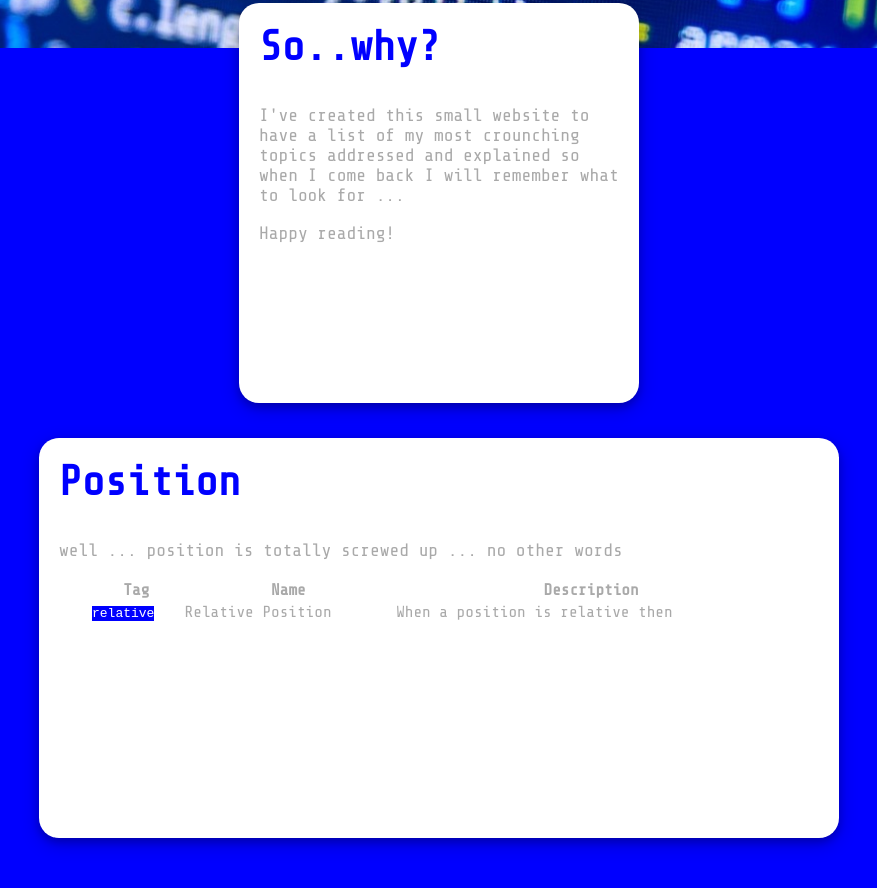
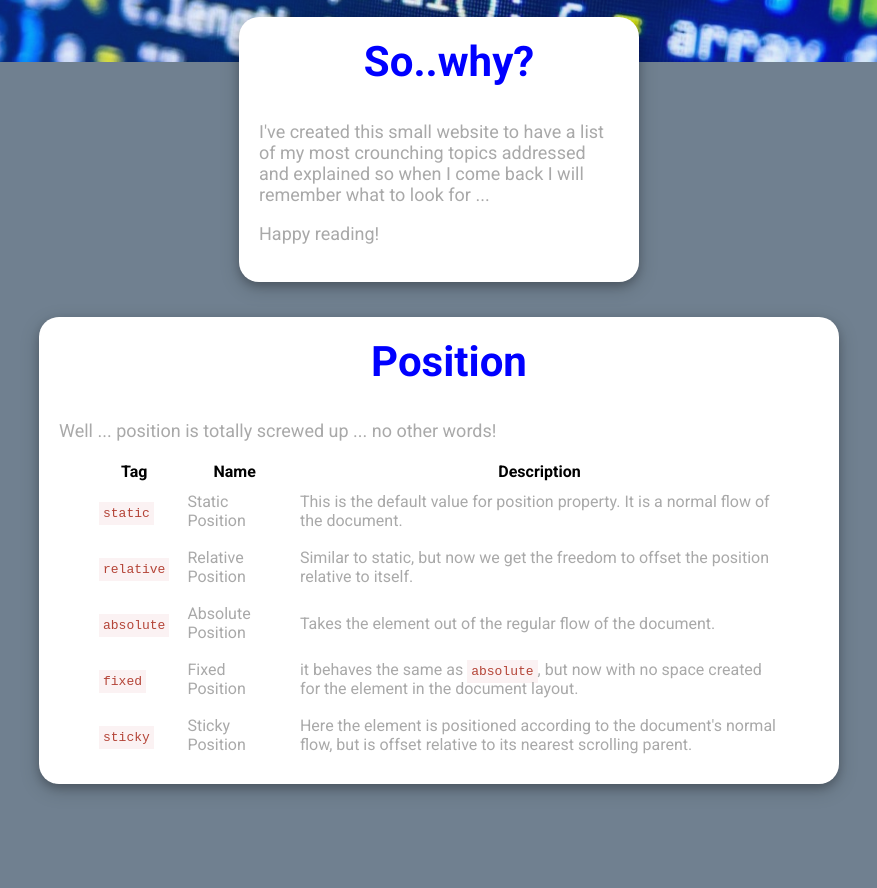
Before and after one commit to cerve86/Codeacademy, a plain HTML site: page html-css-cheatsheet-starting/index.html in a window 1280 px wide. Shown: the part 560-1448 px from the top of the page, without its empty margins (201-1078 px from the left). Drawn offline with nearby package versions, Linux system fonts and the light colour scheme.

Commit message:
refined website

```diff
--- a/html-css-cheatsheet-starting/index.html
+++ b/html-css-cheatsheet-starting/index.html
@@ -8,6 +8,7 @@
     <link rel="preconnect" href="https://fonts.gstatic.com" crossorigin>
     <link href="https://fonts.googleapis.com/css2?family=Share+Tech+Mono&display=swap" rel="stylesheet">
     <title>My HTML cheatsheet</title>
+    <link rel="preconnect" href="https://fonts.googleapis.com"><link rel="preconnect" href="https://fonts.gstatic.com" crossorigin><link href="https://fonts.googleapis.com/css2?family=Roboto:wght@400;700;900&display=swap" rel="stylesheet">
     <link rel="stylesheet" href="resources/css/styles.css">
 </head>
 
@@ -23,7 +24,7 @@
     </div>
     <div class="floatingwhite tableContainer">
             <h2>Position</h2>
-            <p>well ... position is totally screwed up ... no other words</p>
+            <p>Well ... position is totally screwed up ... no other words!</p>
             <table class="tableFormat">
                 <thead>
                     <tr>
@@ -34,9 +35,29 @@
                 </thead>
                 <tbody>
                     <tr>
+                        <td><span class="code">static</span></td>
+                        <td>Static Position</td>
+                        <td>This is the default value for <span>position</span> property. It is a normal flow of the document.</td>
+                    </tr>
+                    <tr>
                         <td><span class="code">relative</span></td>
                         <td>Relative Position</td>
-                        <td>When a position is relative then</td>
+                        <td>Similar to static, but now we get the freedom to offset the position relative to itself.</td>
+                    </tr>
+                    <tr>
+                        <td><span class="code">absolute</span></td>
+                        <td>Absolute Position</td>
+                        <td>Takes the element out of the regular flow of the document.</td>
+                    </tr>
+                    <tr>
+                        <td><span class="code">fixed</span></td>
+                        <td>Fixed Position</td>
+                        <td>it behaves the same as <span class="code">absolute</span>, but now with no space created for the element in the document layout.</td>
+                    </tr>
+                    <tr>
+                        <td><span class="code">sticky</span></td>
+                        <td>Sticky Position</td>
+                        <td>Here the element is positioned according to the document's normal flow, but is offset relative to its <span> nearest scrolling parent</span>.</td>
                     </tr>
                 </tbody>
             </table>
--- a/html-css-cheatsheet-starting/resources/css/styles.css
+++ b/html-css-cheatsheet-starting/resources/css/styles.css
@@ -1,7 +1,7 @@
 body{
-    background-color: blue;
+    background-color: slategrey;
     color: white;
-    font-family: 'Share Tech Mono', monospace;
+    font-family: 'Roboto', sans-serif;
 }
 
 #banner{
@@ -10,10 +10,11 @@ body{
     justify-content: center;
     align-items: center;
     height: 600px;
-    /* background: url('./html-css-cheatsheet-starting/resources/images/codecode.jpeg') center center no-repeat;*/
     background-image: url(../../resources/images/codecode.jpeg);
     background-size: cover;
     opacity: 0.95;
+    margin: 22px;
+    border-radius: 12px;
 }
 
 #banner h1{
@@ -28,7 +29,8 @@ body{
 
 .floatingwhite{
     width: 400px;
-    height: 400px;
+    height: auto;
+    padding-bottom: 20px;
     border-radius: 20px;
     background-color: white;
     position: relative;
@@ -49,6 +51,8 @@ body{
     font-size: 42px;
     padding-top: 20px;
     padding-left: 20px;
+    font-weight: 700;
+    text-align: center;
 }
 
 .tableContainer{
@@ -59,8 +63,9 @@ body{
 
 .code{
     font-family: monospace;
-    background-color: blue;
-    color: white;
+    background-color:rgba(250,239,240,0.78);
+    color: #b44437;
+    padding: 4px;
 }
 
 .tableFormat{
@@ -68,3 +73,12 @@ body{
     width: 700px;
     margin: 0 auto;
 }
+
+th{
+    color: black;
+}
+
+td{
+    padding: 8px;
+
+}
```
